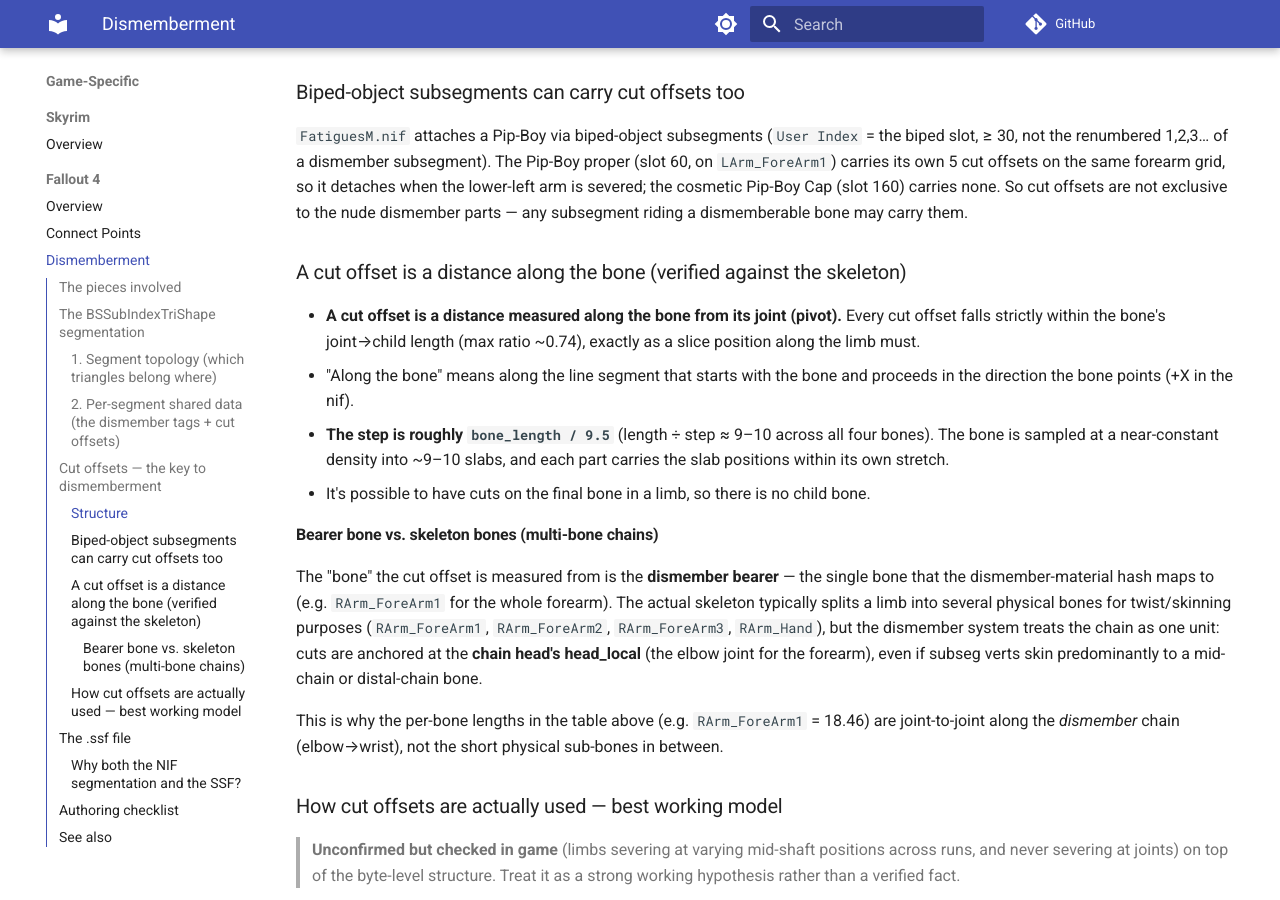
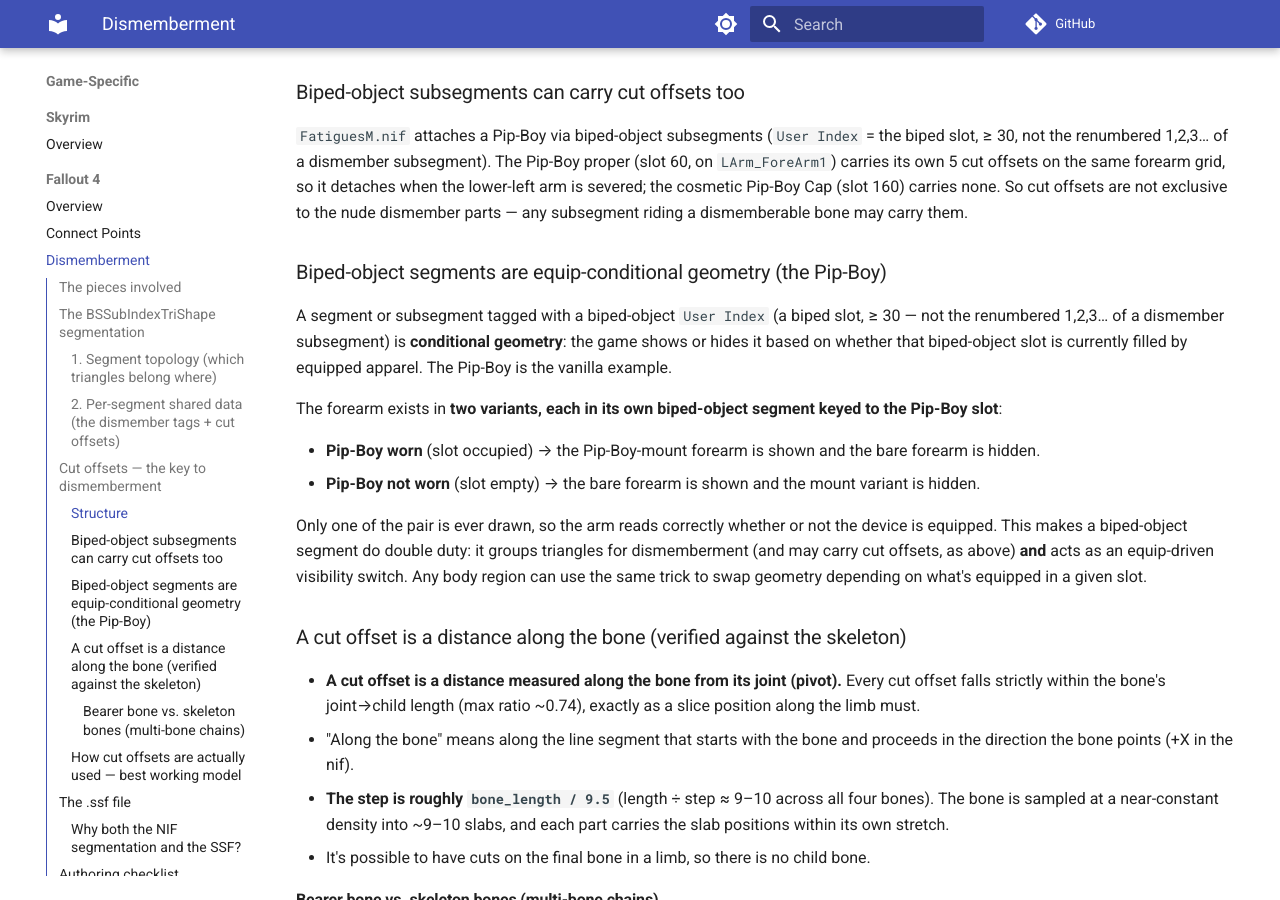
Before and after one commit to BadDogSkyrim/BethesdaLibrary, an MkDocs documentation site: the page built from docs/game-specific/fallout4/dismemberment.md, in a window 1280 px wide and 900 px high, scrolled down 3828 px. Built offline with MkDocs 1.6.1 and Material for MkDocs 9.7.7, drawn with Linux system fonts in a browser that asks for light colours; comment, search, counter and statistics services are not loaded.

Commit message:
Add Skyrim partition reference; link partitions from overviews; Pip-Boy segments
- New reference/partition-names.md — the complete Skyrim SBP_* slot list (base,
  extended/dual-purpose dragon-vs-mod slots, skinned variants, custom), sourced
  from the PyNifly wiki. Wired into the nav and index (un-TBD'd).
- Skyrim overview + nif-files now link to it; nif-files also routes FO4 readers to
  the dismemberment page for the segment/subsegment scheme.
- Fixed a latent wrong-depth link in nif-files (../../reference -> ../reference),
  exposed once the target page existed.
- dismemberment.md: explain biped-object segments as equip-conditional geometry —
  the Pip-Boy forearm shows the mount variant when worn, the bare variant when not.

Co-Authored-By: Claude Opus 4.8 (1M context) <noreply@anthropic.com>

```diff
--- a/docs/game-specific/fallout4/dismemberment.md
+++ b/docs/game-specific/fallout4/dismemberment.md
@@ -139,6 +139,27 @@ Pip-Boy proper (slot 60, on `LArm_ForeArm1`) carries its own 5 cut offsets on th
 same forearm grid, so it detaches when the lower-left arm is severed; the cosmetic
 Pip-Boy Cap (slot 160) carries none. So cut offsets are not exclusive to the nude
 dismember parts — any subsegment riding a dismemberable bone may carry them.
+
+### Biped-object segments are equip-conditional geometry (the Pip-Boy)
+
+A segment or subsegment tagged with a biped-object `User Index` (a biped slot,
+≥ 30 — not the renumbered 1,2,3… of a dismember subsegment) is **conditional
+geometry**: the game shows or hides it based on whether that biped-object slot is
+currently filled by equipped apparel. The Pip-Boy is the vanilla example.
+
+The forearm exists in **two variants, each in its own biped-object segment keyed
+to the Pip-Boy slot**:
+
+- **Pip-Boy worn** (slot occupied) → the Pip-Boy-mount forearm is shown and the
+  bare forearm is hidden.
+- **Pip-Boy not worn** (slot empty) → the bare forearm is shown and the mount
+  variant is hidden.
+
+Only one of the pair is ever drawn, so the arm reads correctly whether or not the
+device is equipped. This makes a biped-object segment do double duty: it groups
+triangles for dismemberment (and may carry cut offsets, as above) **and** acts as
+an equip-driven visibility switch. Any body region can use the same trick to swap
+geometry depending on what's equipped in a given slot.
 
 ### A cut offset is a distance along the bone (verified against the skeleton)
 
--- a/mkdocs.yml
+++ b/mkdocs.yml
@@ -99,6 +99,9 @@ nav:
       - Overview: tools/pynifly/overview.md
       - Installation: tools/pynifly/installation.md
 
+  - Reference:
+    - Partition Names: reference/partition-names.md
+
   - Conventions: CONVENTIONS.md
 
 extra:
```
Also changed, not shown: docs/file-formats/nif-files.md (+3 -1 lines), docs/game-specific/skyrim/overview.md (+1 -1 lines), docs/index.md (+1 -1 lines), docs/reference/partition-names.md (added, +89 -0 lines).
